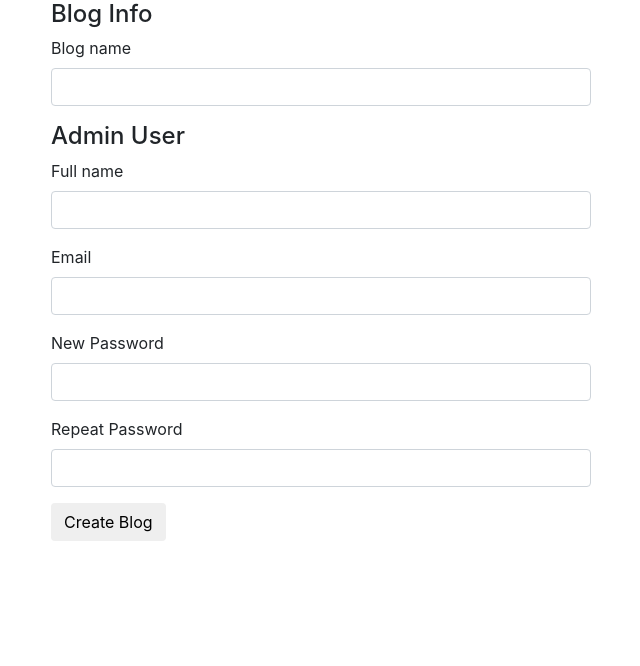
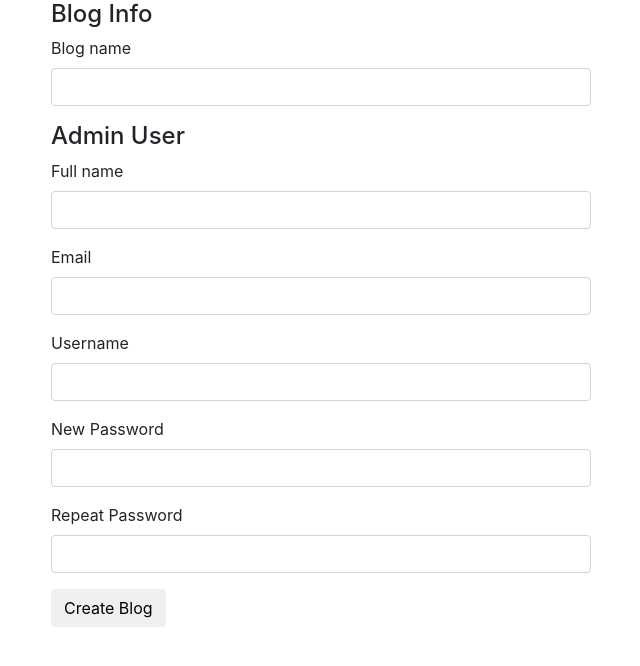
Before and after one commit to ant-git/simple-blog, a Flask app: page /setup in a window 1280 px wide. Shown: the part 42-708 px from the top of the page, without its empty margins (34-674 px from the left). Run offline with Flask 2, Linux system fonts and the light colour scheme; some libraries are stand-ins or nearby versions.

Commit message:
Fix blog form

```diff
--- a/blog/views.py
+++ b/blog/views.py
@@ -53,5 +53,4 @@ def setup():
         else:
             db.session.rollback()
             error = "Error Creating Blog"
-
     return render_template('blog/setup.html', form=form)
--- a/templates/blog/admin.html
+++ b/templates/blog/admin.html
@@ -1,7 +1,7 @@
 {% extends "base.html" %}
 
 {% block title %}Blog Admin{% endblock %}
-
+{% block content %}
 <div class="row">
     <div class="col-md-offset3 col-md-6">
         <h3>Blog Admin</h3>
--- a/templates/blog/setup.html
+++ b/templates/blog/setup.html
@@ -16,6 +16,7 @@
             <h4>Admin User</h4>
             {{ render_field(form.fullname, class='form-control') }}
             {{ render_field(form.email, class='form-control') }}
+            {{ render_field(form.username, class='form-control') }}
             {{ render_field(form.password, class='form-control') }}
             {{ render_field(form.confirm, class='form-control') }}
 
```
